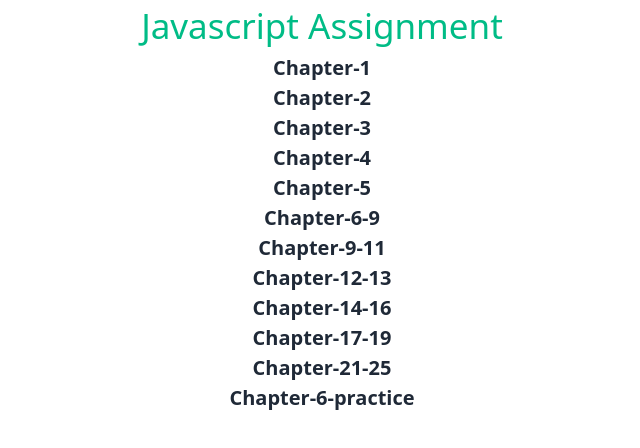
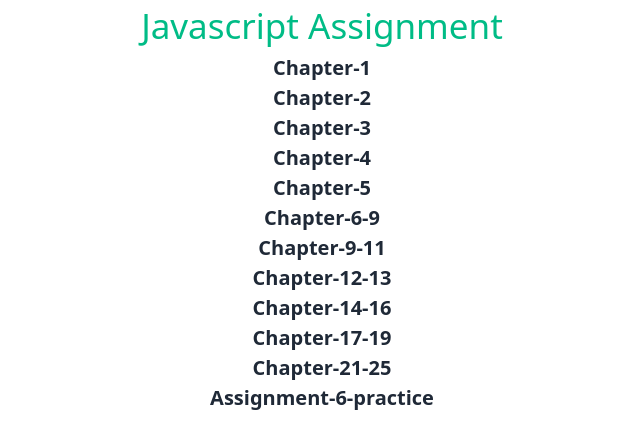
Before and after one commit to Muhammadhassan73/javascript-assignment, a plain HTML site: page index.html in a window 1280 px wide. Shown: the full height of the page, 318-958 px from the left. Drawn offline with nearby package versions, Linux system fonts and the light colour scheme.

Commit message:
Update index.html

```diff
--- a/index.html
+++ b/index.html
@@ -49,7 +49,7 @@
   <a href="Chapter-21-25/index.html">Chapter-21-25</a>
 </p>
  <p class="text-[20px] text-gray-800 font-semibold">
-  <a href="Chapter-6-practice/index.html">Chapter-6-practice</a>
+  <a href="Assignment-6-practice/index.html">Assignment-6-practice</a>
 </p>
 
 
```
